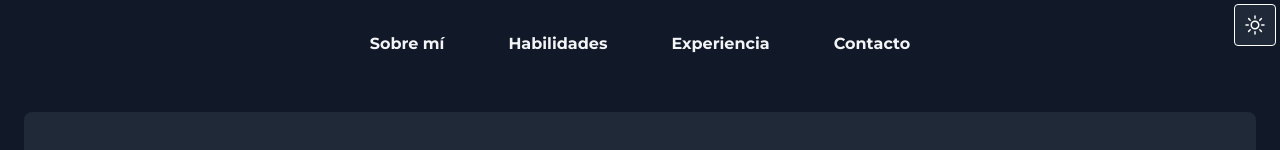
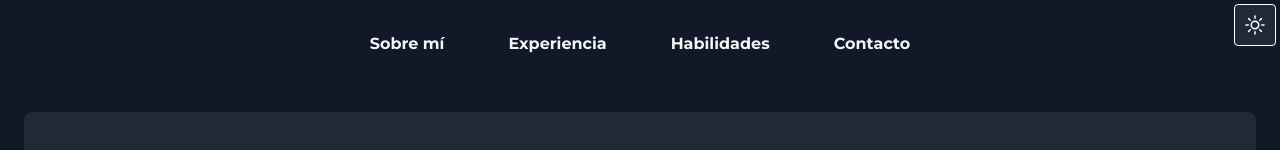
Before and after one commit to sebastianvr/sebastianvr.github.io, an Angular app: page / in a window 1280 px wide. Shown: the top 150 px of the page. Built offline with nearby package versions, Linux system fonts and the light colour scheme.

Commit message:
style: Moviendo de posición los elementos

```diff
--- a/src/app/components/sidenav/sidenav.component.html
+++ b/src/app/components/sidenav/sidenav.component.html
@@ -8,12 +8,12 @@
           mí</button>
       </li>
       <li class="flex items-center justify-center">
+        <button (click)="scrollToSection('work-experience')"
+          class="py-2 px-4 rounded font-bold text-sm lg:text-base hover:bg-gray-300 dark:hover:bg-gray-700">Experiencia</button>
+      </li>
+      <li class="flex items-center justify-center">
         <button (click)="scrollToSection('my-skills')"
           class="py-2 px-4 rounded font-bold text-sm lg:text-base hover:bg-gray-300 dark:hover:bg-gray-700">Habilidades</button>
-      </li>
-      <li class="flex items-center justify-center">
-        <button (click)="scrollToSection('work-experience')"
-          class="py-2 px-4 rounded font-bold text-sm lg:text-base hover:bg-gray-300 dark:hover:bg-gray-700">Experiencia</button>
       </li>
       <li class="flex items-center justify-center">
         <button (click)="scrollToSection('contact')"
```
